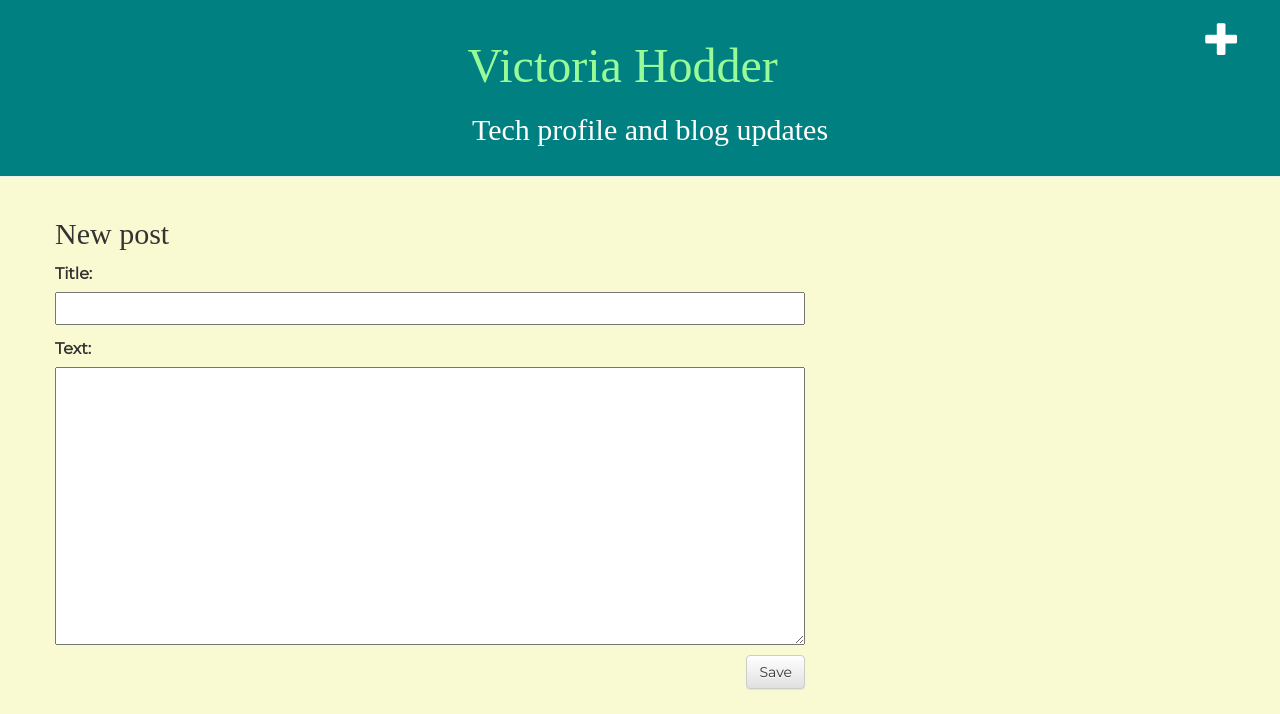
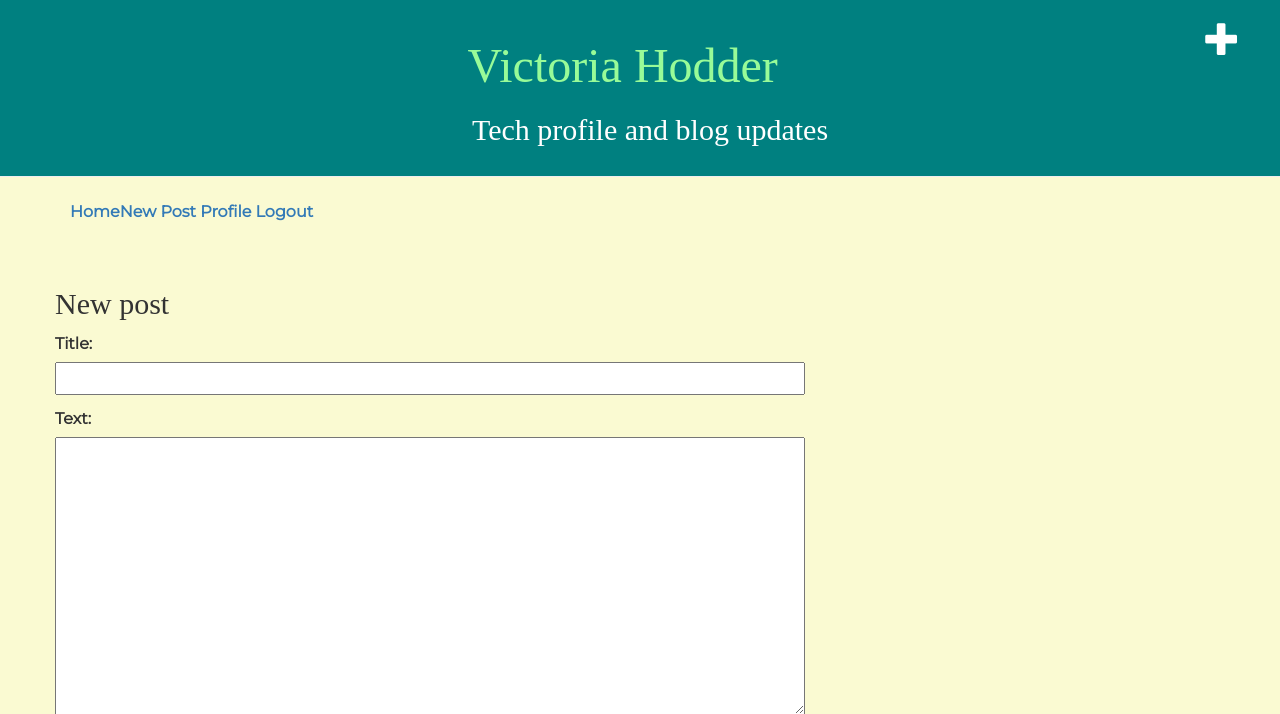
Before and after one commit to Victoria-Hodder/my-first-blog, a Django app: page /post/new/ in a window 1280 px wide. Shown: the top 714 px of the page. Run offline with Django 3.2, Linux system fonts and the light colour scheme; the visitor is signed in with stand-in values (Sample User, id 1); some libraries are stand-ins or nearby versions; some web fonts are replaced.

Commit message:
created a navbar in base.html

```diff
--- a/blog/templates/blog/base.html
+++ b/blog/templates/blog/base.html
@@ -10,7 +10,6 @@
         {% else %}
             <title>Victoria Hodder</title>
         {% endif %}
-</head>
     </head>
     <body>
         <div class="page-header text-center">
@@ -20,6 +19,25 @@
             <h1><a href="/">Victoria Hodder</a></h1>
             <h2 class="white-text">Tech profile and blog updates</h2>
         </div>
+
+        <nav class="navbar fixed-top justify-content-center">
+            <div class="container">
+                <div class="navbar-nav mr-auto">
+                    <a class="nav-item nav-link" href="{% url 'post_list' %}">Home</a>
+                </div>
+                <div class="navbar-nav">
+                    {% if user.is_authenticated %}
+                        <a class="nav-item nav-link" href="#">New Post</a>
+                        <a class="nav-item nav-link" href="#">Profile</a>
+                        <a class="nav-item nav-link" href="{% url 'logout' %}">Logout</a>
+                    {% else %}
+                        <a class="nav-item nav-link" href="{% url 'login' %}">Login</a>
+                        <a class="nav-item nav-link" href="{% url 'register' %}">Register</a>
+                    {% endif %}
+                 </div>
+            </div>
+        </nav>
+
         <div class="content container">
             <div class="row">
                 <div class="col-md-8">
```
